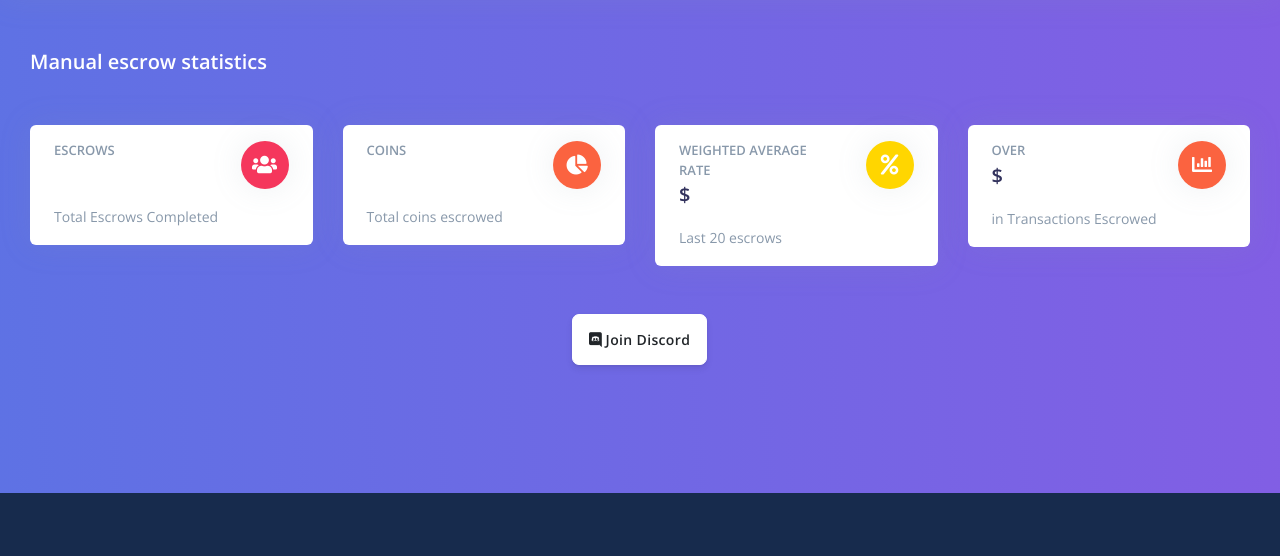
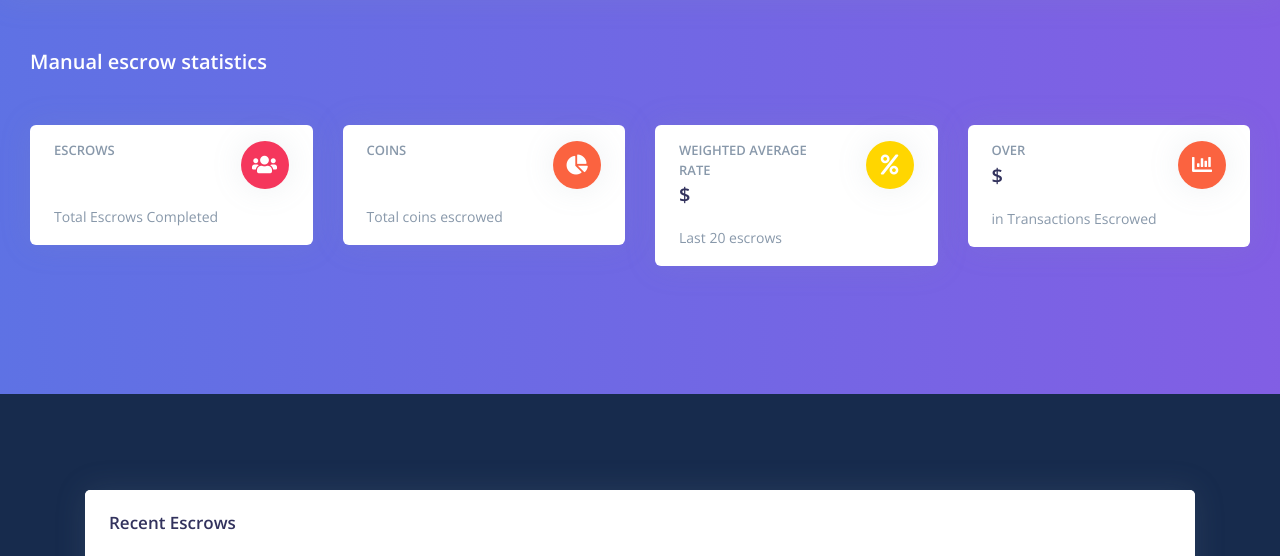
Before and after one commit to tnbCrow/crow-mvp, a Django app: template trades/templates/home.html in a window 1280 px wide. Shown: the part 69-625 px from the top of the page. Run offline with Django 3.2, Linux system fonts and the light colour scheme; the template is opened without the code that fills it, so the values that code supplies are empty; some libraries are stand-ins or nearby versions.

Commit message:
removed join discord button

```diff
--- a/trades/templates/home.html
+++ b/trades/templates/home.html
@@ -118,9 +118,6 @@
             </div>
           </div>
         </div>
-        <div class="text-center mt-5">
-        <a class="btn btn-lg btn-white" href="https://discord.gg/4uQ24mNxXj" target="_blank"><i class="fab fa-discord"></i>  Join Discord</a>
-        </div>
       </div>
     </div>
     <!-- Page content -->
```
